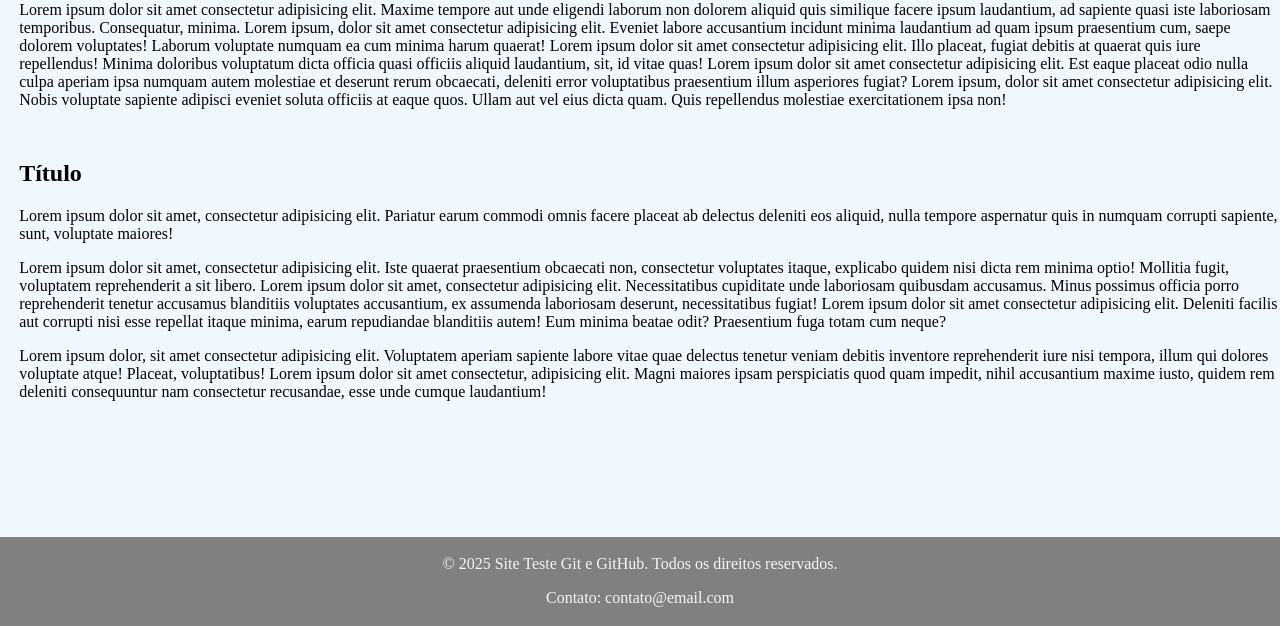
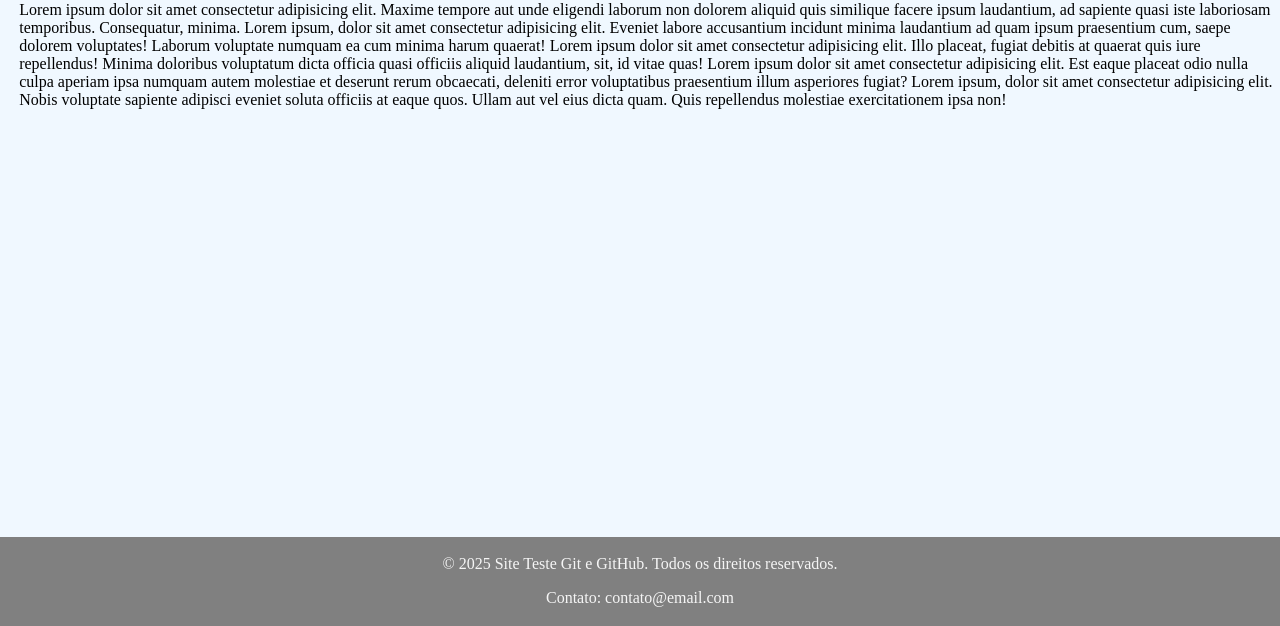
Before and after one commit to letambelli/desafio-hora-da-pratica-curso-alura-git, a plain HTML site: page servicos.html in a window 1280 px wide. Shown: the part 174-800 px from the top of the page. Drawn offline with Linux system fonts and the light colour scheme.

Commit message:
uso do git revert

```diff
--- a/servicos.html
+++ b/servicos.html
@@ -23,13 +23,6 @@
             <h1>Título 1</h1>
             <p>Lorem ipsum dolor sit amet consectetur adipisicing elit. Maxime tempore aut unde eligendi laborum non dolorem aliquid quis similique facere ipsum laudantium, ad sapiente quasi iste laboriosam temporibus. Consequatur, minima. Lorem ipsum, dolor sit amet consectetur adipisicing elit. Eveniet labore accusantium incidunt minima laudantium ad quam ipsum praesentium cum, saepe dolorem voluptates! Laborum voluptate numquam ea cum minima harum quaerat! Lorem ipsum dolor sit amet consectetur adipisicing elit. Illo placeat, fugiat debitis at quaerat quis iure repellendus! Minima doloribus voluptatum dicta officia quasi officiis aliquid laudantium, sit, id vitae quas! Lorem ipsum dolor sit amet consectetur adipisicing elit. Est eaque placeat odio nulla culpa aperiam ipsa numquam autem molestiae et deserunt rerum obcaecati, deleniti error voluptatibus praesentium illum asperiores fugiat? Lorem ipsum, dolor sit amet consectetur adipisicing elit. Nobis voluptate sapiente adipisci eveniet soluta officiis at eaque quos. Ullam aut vel eius dicta quam. Quis repellendus molestiae exercitationem ipsa non!</p>
         </div>
-
-        <div class="text-container">
-            <h2>Título</h2>
-            <p>Lorem ipsum dolor sit amet, consectetur adipisicing elit. Pariatur earum commodi omnis facere placeat ab delectus deleniti eos aliquid, nulla tempore aspernatur quis in numquam corrupti sapiente, sunt, voluptate maiores!</p>
-            <p>Lorem ipsum dolor sit amet, consectetur adipisicing elit. Iste quaerat praesentium obcaecati non, consectetur voluptates itaque, explicabo quidem nisi dicta rem minima optio! Mollitia fugit, voluptatem reprehenderit a sit libero. Lorem ipsum dolor sit amet, consectetur adipisicing elit. Necessitatibus cupiditate unde laboriosam quibusdam accusamus. Minus possimus officia porro reprehenderit tenetur accusamus blanditiis voluptates accusantium, ex assumenda laboriosam deserunt, necessitatibus fugiat! Lorem ipsum dolor sit amet consectetur adipisicing elit. Deleniti facilis aut corrupti nisi esse repellat itaque minima, earum repudiandae blanditiis autem! Eum minima beatae odit? Praesentium fuga totam cum neque?</p>
-            <p>Lorem ipsum dolor, sit amet consectetur adipisicing elit. Voluptatem aperiam sapiente labore vitae quae delectus tenetur veniam debitis inventore reprehenderit iure nisi tempora, illum qui dolores voluptate atque! Placeat, voluptatibus! Lorem ipsum dolor sit amet consectetur, adipisicing elit. Magni maiores ipsam perspiciatis quod quam impedit, nihil accusantium maxime iusto, quidem rem deleniti consequuntur nam consectetur recusandae, esse unde cumque laudantium!</p>
-        </div>
     </main>
 
     <footer>
```
